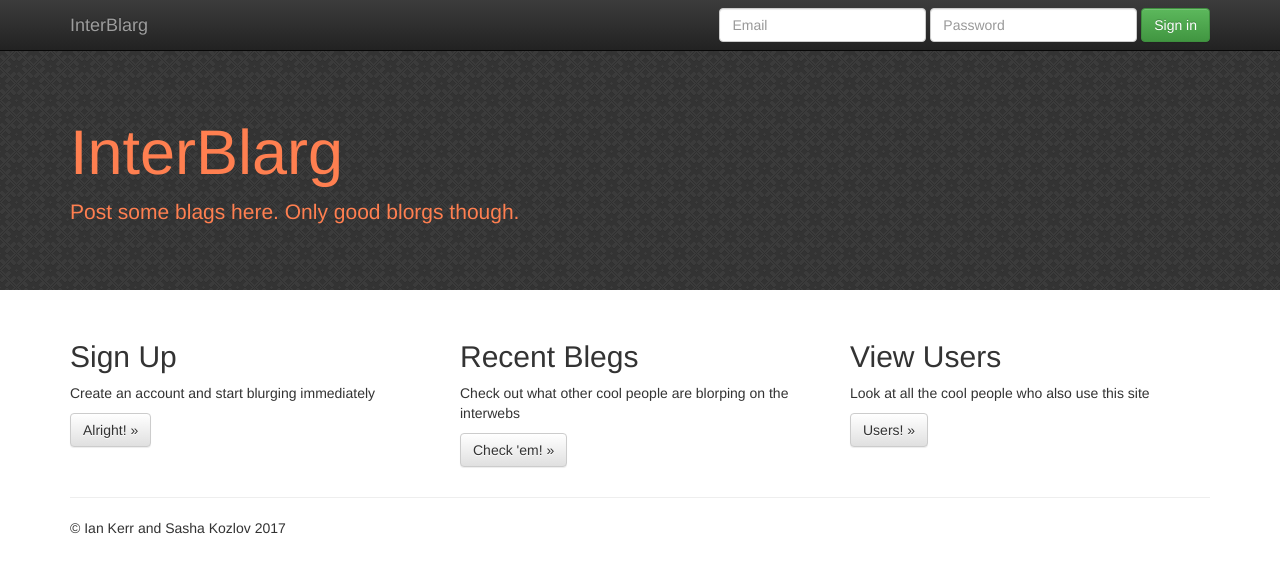
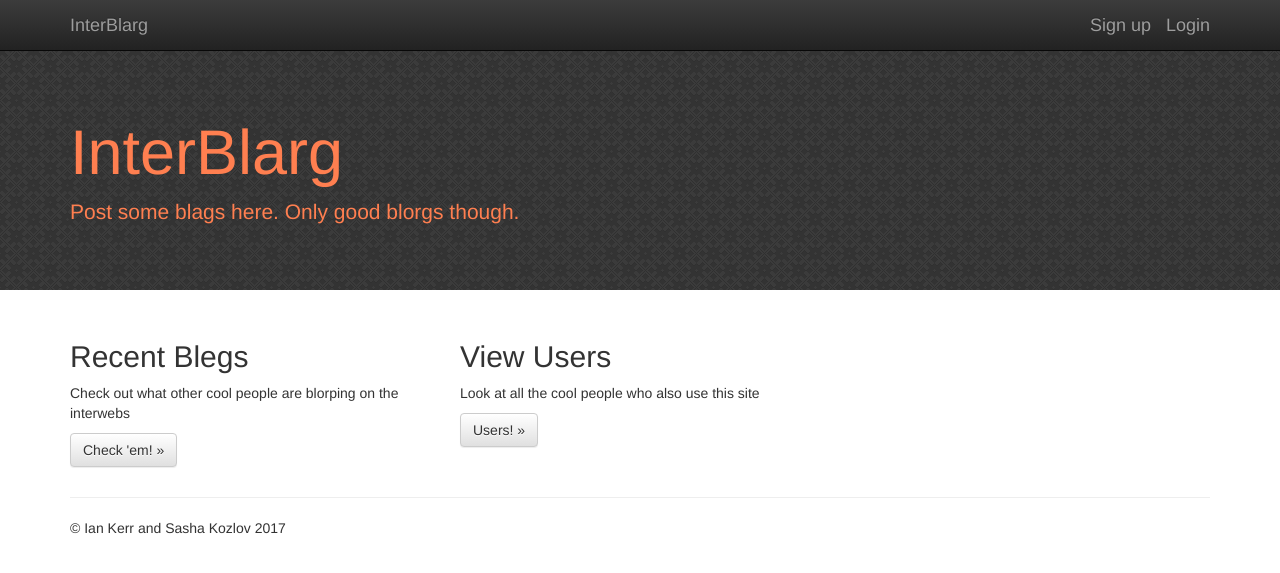
Before and after one commit to 1kozlovsas/SecurePHPBlog, a PHP site: page /index.php in a window 1280 px wide. Shown: the top 573 px of the page. Run offline with PHP 8.4, Linux system fonts and the light colour scheme; some libraries are stand-ins or nearby versions.

Commit message:
Getting rid of logsys, it's not worth it

```diff
--- a/index.php
+++ b/index.php
@@ -14,11 +14,11 @@ include 'requires/header.php';
     <div class="container">
       <!-- Example row of columns -->
       <div class="row">
-        <div class="col-md-4">
+     <!--   <div class="col-md-4">
           <h2>Sign Up</h2>
           <p>Create an account and start blurging immediately</p>
           <p><a class="btn btn-default" href="create-account.php" role="button">Alright! &raquo;</a></p>
-        </div>
+        </div> -->
         <div class="col-md-4">
           <h2>Recent Blegs</h2>
           <p>Check out what other cool people are blorping on the interwebs </p>
--- a/requires/header.php
+++ b/requires/header.php
@@ -32,7 +32,7 @@
           <a class="navbar-brand" href="#">InterBlarg</a>
         </div>
         <div id="navbar" class="navbar-collapse collapse">
-         <form action="requires/header.php" method="POST" class="navbar-form navbar-right" role="form">
+      <!--   <form action="requires/header.php" method="POST" class="navbar-form navbar-right" role="form">
             <div class="form-group">
               <input type="text" placeholder="Email" class="form-control">
             </div>
@@ -40,9 +40,9 @@
               <input type="password" placeholder="Password" class="form-control">
             </div>
             <button type="submit" class="btn btn-success" name="action_login">Sign in</button>
-          </form>
-
-          <!--<a class="navbar-brand navbar-right" href="#">Welcome Ian!</a>-->
+          </form> -->
+          <a class="navbar-brand navbar-right" href="login.php">Login</a>
+          <a class="navbar-brand navbar-right" href="create-account.php">Sign up</a>
         </div><!--/.navbar-collapse -->
       </div>
     </nav>
```
